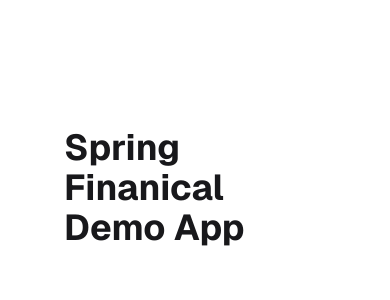
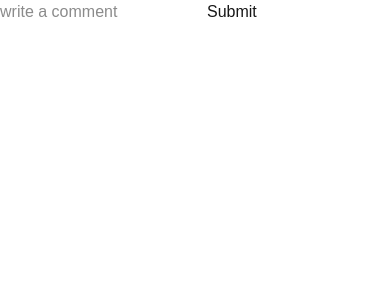
Before and after one commit to ashleysimpson/spring-financial-repo, a Next.js app: page / in a window 390 px wide. Shown: the top 300 px of the page. Built offline with nearby package versions, Linux system fonts and the light colour scheme.

Commit message:
add basic database connection

```diff
--- a/app/page.tsx
+++ b/app/page.tsx
@@ -1,13 +1,19 @@
-export default function Home() {
+import { neon } from "@neondatabase/serverless";
+
+export default function Page() {
+  async function create(formData: FormData) {
+    "use server";
+    // Connect to the Neon database
+    const sql = neon(`${process.env.DATABASE_URL}`);
+    const comment = formData.get("comment");
+    // Insert the comment from the form into the Postgres database
+    await sql.query("INSERT INTO comments (comment) VALUES ($1)", [comment]);
+  }
+
   return (
-    <div className="flex min-h-screen items-center justify-center bg-zinc-50 font-sans dark:bg-black">
-      <main className="flex min-h-screen w-full max-w-3xl flex-col items-center justify-between py-32 px-16 bg-white dark:bg-black sm:items-start">
-        <div className="flex flex-col items-center sm:items-start">
-          <h1 className="mb-4 text-4xl font-bold text-zinc-900 dark:text-white sm:text-5xl">
-            Spring Finanical Demo App
-          </h1>
-        </div>
-      </main>
-    </div>
+    <form action={create}>
+      <input type="text" placeholder="write a comment" name="comment" />
+      <button type="submit">Submit</button>
+    </form>
   );
 }
```
Also changed, not shown: package.json (+7 -6 lines), 1 other file (tests, documents, lock files or other folders).
